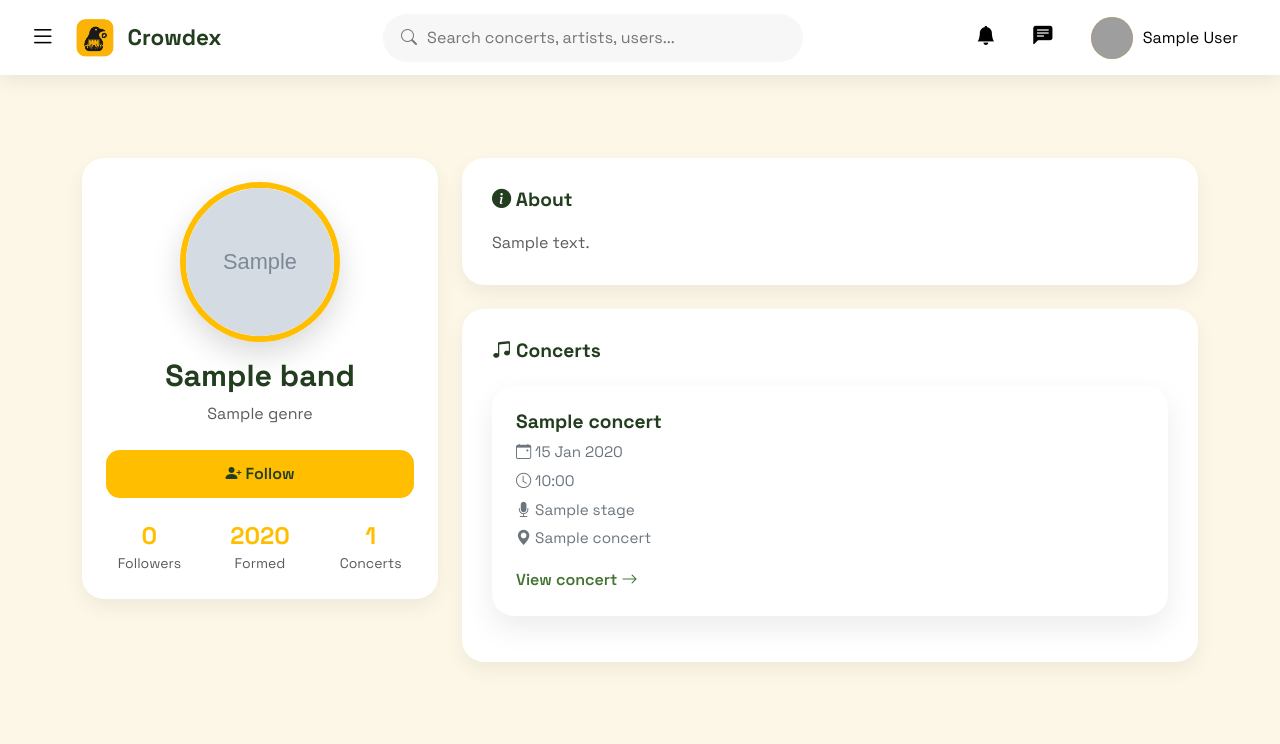
After one commit to hugoleal04/Crowdex, a PHP site: template app/Views/Band/profile.php in a window 1280 px wide. The commit adds this page. Shown: the top 744 px of the page. Run offline with PHP 8.4, Linux system fonts and the light colour scheme; the visitor is signed in with stand-in values (Sample User, id 1); tables that the repository leaves empty hold one stand-in row (values such as "Sample post"); the template is opened without the code that fills it: most values are stand-ins (such as "Sample title", 1, 10 or a date in 2020); grey boxes marked "Sample" are stand-in pictures; data that the repository does not hold is empty; grey boxes are pictures that could not be loaded.

Commit message:
feat(band): add band profile page

```diff
--- a/app/Controllers/ConcertController.php
+++ b/app/Controllers/ConcertController.php
@@ -16,6 +16,8 @@ class ConcertController
     private Concert $ConcertModel;
     private Review $reviewModel;
     private Notification $notificationModel;
+    private PDO $pdo;
+
     public function __construct(PDO $pdo)
     {
         $this->userModel = new User($pdo);
--- /dev/null
+++ b/app/Views/Band/profile.php
@@ -0,0 +1,227 @@
+<?php require __DIR__ . '/../Layout/header.php'; ?>
+<?php require __DIR__ . '/../Layout/sidebar.php'; ?>
+<?php require __DIR__ . '/../Layout/navbar.php'; ?>
+
+<div class="main-content" id="mainContent">
+
+    <div class="container py-5">
+
+        <div class="row g-4">
+
+            <!-- LEFT COLUMN -->
+
+            <div class="col-lg-4">
+
+                <div class="dashboard-card p-4 text-center">
+
+                    <img
+                        src="<?= htmlspecialchars($band["ProfileImage"]) ?>"
+                        class="profile-picture mb-3">
+
+                    <h2 class="mb-2">
+
+                        <?= htmlspecialchars($band["Name"]) ?>
+
+                    </h2>
+
+                    <p class="text-muted mb-4">
+
+                        <?php foreach ($band["Genres"] as $genre): ?>
+
+                            <?= htmlspecialchars($genre["Name"]) ?>
+
+                        <?php endforeach; ?>
+
+                    </p>
+
+                    <button class="btn btn-crowdex w-100 mb-4">
+
+                        <i class="bi bi-person-plus-fill"></i>
+
+                        Follow
+
+                    </button>
+
+                    <div class="row text-center">
+
+                        <div class="col-4">
+
+                            <h3 class="mb-0">
+
+                                0
+
+                            </h3>
+
+                            <small class="text-muted">
+
+                                Followers
+
+                            </small>
+
+                        </div>
+
+                        <div class="col-4">
+
+                            <h3 class="mb-0">
+
+                                <?= htmlspecialchars($band["FormedYear"]) ?>
+
+                            </h3>
+
+                            <small class="text-muted">
+
+                                Formed
+
+                            </small>
+
+                        </div>
+
+                        <div class="col-4">
+
+                            <h3 class="mb-0">
+
+                                <?= count($concerts) ?>
+
+                            </h3>
+
+                            <small class="text-muted">
+
+                                Concerts
+
+                            </small>
+
+                        </div>
+
+                    </div>
+
+                </div>
+
+            </div>
+
+            <!-- RIGHT COLUMN -->
+
+            <div class="col-lg-8">
+
+                <div class="dashboard-card mb-4">
+
+                    <div class="card-body">
+
+                        <h4>
+
+                            <i class="bi bi-info-circle-fill"></i>
+
+                            About
+
+                        </h4>
+
+                        <p class="text-muted mb-0">
+
+                            <?= nl2br(htmlspecialchars($band["Description"])) ?>
+
+                        </p>
+
+                    </div>
+
+                </div>
+
+                <div class="dashboard-card">
+
+                    <div class="card-body">
+
+                        <div class="d-flex justify-content-between align-items-center mb-4">
+
+                            <h4 class="mb-0">
+
+                                <i class="bi bi-music-note-beamed"></i>
+
+                                Concerts
+
+                            </h4>
+
+                        </div>
+
+                        <?php if (empty($concerts)): ?>
+
+                            <p class="text-muted mb-0">
+
+                                No concerts available.
+
+                            </p>
+
+                        <?php else: ?>
+
+                            <?php foreach ($concerts as $concert): ?>
+
+                                <div class="event-card mb-3">
+
+                                    <h5 class="event-title">
+
+                                        <?= htmlspecialchars($concert["EventTitle"]) ?>
+
+                                    </h5>
+
+                                    <div class="event-info">
+
+                                        <span>
+
+                                            <i class="bi bi-calendar-event"></i>
+
+                                            <?= date("d M Y", strtotime($concert["StartDateTime"])) ?>
+
+                                        </span>
+
+                                        <span>
+
+                                            <i class="bi bi-clock"></i>
+
+                                            <?= date("H:i", strtotime($concert["StartDateTime"])) ?>
+
+                                        </span>
+
+                                        <span>
+
+                                            <i class="bi bi-mic-fill"></i>
+
+                                            <?= htmlspecialchars($concert["Stage"]) ?>
+
+                                        </span>
+
+                                        <span>
+
+                                            <i class="bi bi-geo-alt-fill"></i>
+
+                                            <?= htmlspecialchars($concert["CityName"]) ?>
+
+                                        </span>
+
+                                    </div>
+
+                                    <a
+                                        href="?controller=concert&action=profile&id=<?= $concert["idConcert"] ?>"
+                                        class="event-link">
+
+                                        View concert
+
+                                        <i class="bi bi-arrow-right"></i>
+
+                                    </a>
+
+                                </div>
+
+                            <?php endforeach; ?>
+
+                        <?php endif; ?>
+
+                    </div>
+
+                </div>
+
+            </div>
+
+        </div>
+
+    </div>
+
+</div>
+
+<?php require __DIR__ . '/../Layout/scripts.php'; ?>
--- a/app/Views/User/search.php
+++ b/app/Views/User/search.php
@@ -102,6 +102,9 @@ die(); */ ?> -->
 
             <div class="results-grid">
                 <?php foreach ($bands as $band) { ?>
+                <a
+                    href="?controller=band&action=profile&id=<?= $band["idBand"] ?>"
+                    class="text-decoration-none text-dark">
                     <div class="result-card">
 
                         <img
--- a/public/index.php
+++ b/public/index.php
@@ -12,6 +12,7 @@ use Dotenv\Dotenv;
 use App\Controllers\UserController;
 use App\Controllers\ReviewController;
 use App\Controllers\ConcertController;
+use App\Controllers\BandController;
 use App\Models\User;
 
 $dotenv = Dotenv::createImmutable(__DIR__ . "/..");
@@ -49,6 +50,9 @@ switch ($controllerName) {
     case "concert":
         $controller = new ConcertController($pdo);
         break;
+    case "band":
+        $controller = new BandController($pdo);
+        break;
 
     default:
         http_response_code(404);
@@ -66,7 +70,6 @@ if (!method_exists($controller, $action)) {
 try {
 
     $controller->$action();
-
 } catch (\Throwable $e) {
 
     echo "<pre>";
```
Also changed, not shown: app/Controllers/BandController.php (added, +53 -0 lines), app/Models/Band.php (+14 -0 lines), app/Models/Concert.php (+37 -0 lines), app/Views/User/profile_band.php (added).
